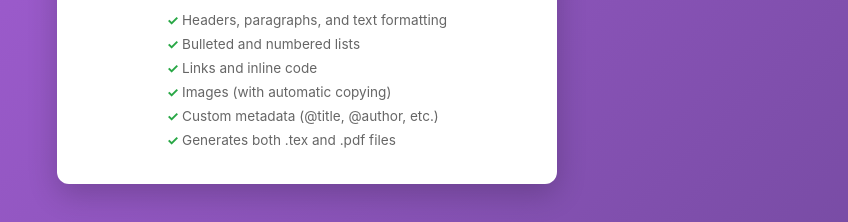
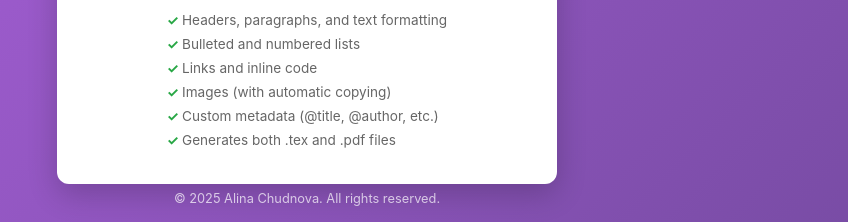
Before and after one commit to achudnova/LittleTex, a Flask app: page / in a window 1280 px wide. Shown: the part 578-800 px from the top of the page, without its empty margins (333-1181 px from the left). Run offline with Flask 3, Linux system fonts and the light colour scheme; some libraries are stand-ins or nearby versions.

Commit message:
feat: add footer

```diff
--- a/web/templates/index.html
+++ b/web/templates/index.html
@@ -179,6 +179,16 @@
             color: #28a745;
             font-weight: bold;
         }
+
+        footer {
+            position: absolute;
+            bottom: 1rem;
+            left: 0;
+            right: 0;
+            text-align: center;
+            color: rgba(255, 255, 255, 0.7);
+            font-size: 0.8rem;
+        }
     </style>
 </head>
 <body>
@@ -292,5 +302,9 @@
             convertBtn.disabled = true;
         });
     </script>
+
+    <footer>
+        <p>&copy; 2025 Alina Chudnova. All rights reserved.</p>
+    </footer>
 </body>
 </html>
```
